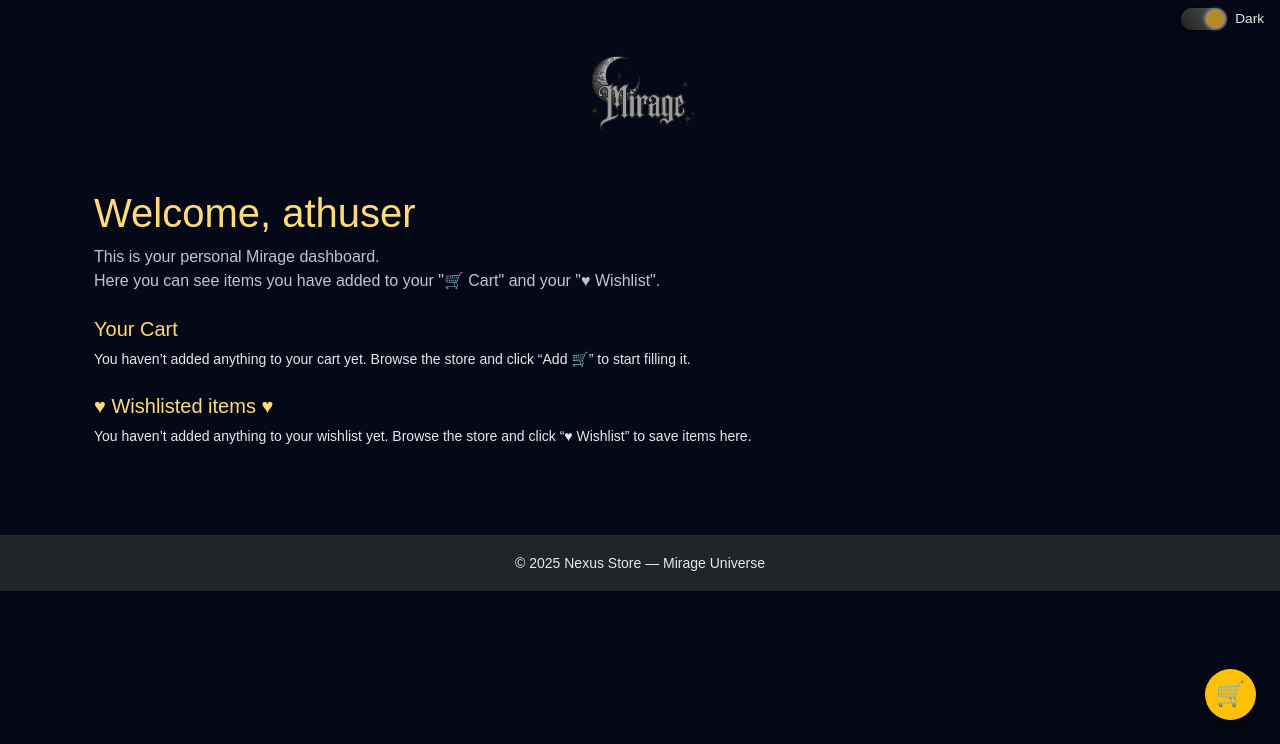
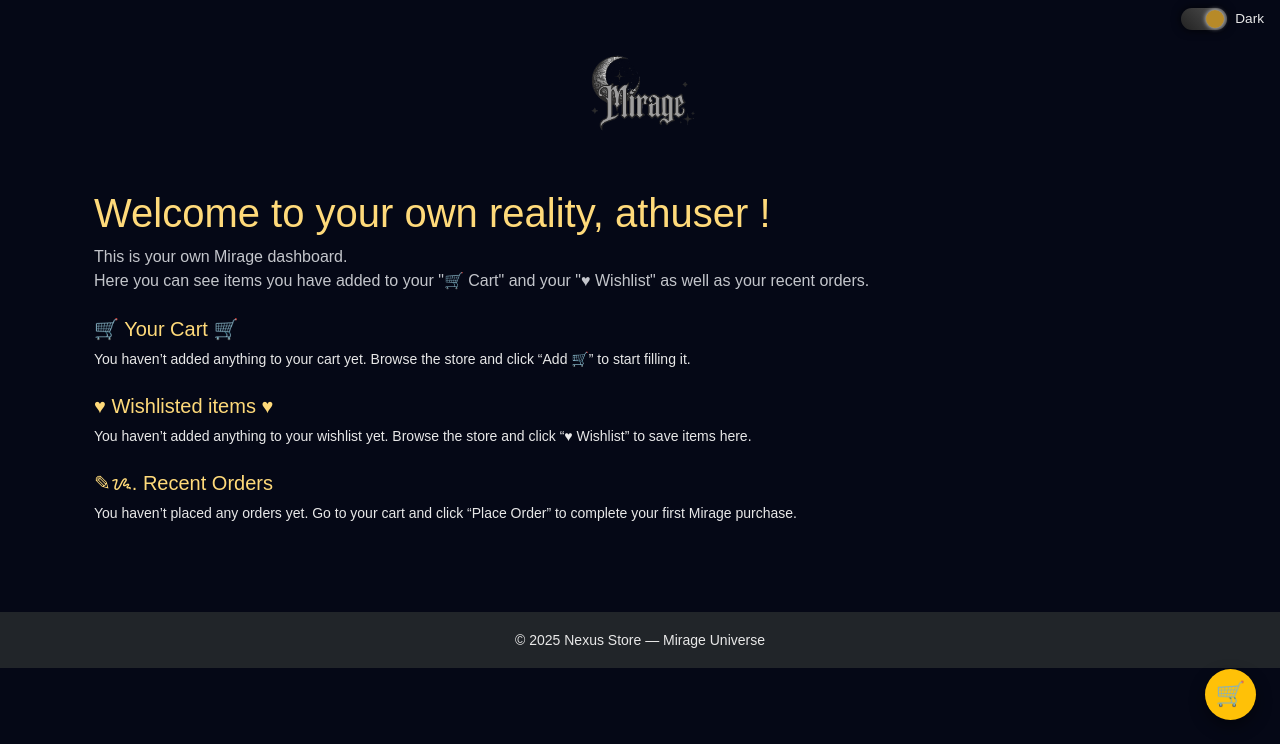
Before and after one commit to athina-xy/Mirage-Final-Django, a Django app: page /accounts/dashboard/ in a window 1280 px wide. Shown: the part 56-800 px from the top of the page. Run offline with Django 5.2, Linux system fonts and the light colour scheme; a user stored in the database is signed in; data comes from the database, SQL or seed files in the repository; both versions use the stored data as it was after the commit.

Commit message:
added recent orders & some small tweaks

```diff
--- a/mirage_project/accounts/templates/accounts/dashboard.html
+++ b/mirage_project/accounts/templates/accounts/dashboard.html
@@ -4,14 +4,14 @@
 
 {% block content %}
 <div class="container py-4">
-    <h1 class="page-title">Welcome, {{ request.user.username }}</h1>
+    <h1 class="page-title">Welcome to your own reality, {{ request.user.username }} !</h1>
     <p class="page-subtitle">
-        This is your personal Mirage dashboard. <br>
-        Here you can see items you have added to your "🛒 Cart" and your "♥ Wishlist".
+        This is your own Mirage dashboard. <br>
+        Here you can see items you have added to your "🛒 Cart" and your "♥ Wishlist" as well as your recent orders.
     </p>
 
     {# cart #}
-    <h2 class="h5 mt-4">Your Cart</h2>
+    <h2 class="h5 mt-4">🛒 Your Cart 🛒</h2>
 
     {% if cart_items %}
         <div class="table-responsive mt-2 mb-3">
@@ -83,5 +83,32 @@
             Browse the store and click “♥ Wishlist” to save items here.
         </p>
     {% endif %}
+
+    {# Recent Orders section #}
+    <h2 class="h5 mt-4">✎ᝰ. Recent Orders</h2>
+
+    {% if orders %}
+        <ul class="list-group mt-2">
+            {% for order in orders %}
+                <li class="list-group-item d-flex justify-content-between align-items-center">
+                    <div>
+                        <strong>Order #{{ order.id }}</strong><br>
+                        <small class="text-muted">
+                            {{ order.created_at|date:"Y-m-d H:i" }}
+                        </small>
+                    </div>
+                    <span class="badge bg-secondary">
+                        €{{ order.total_price }}
+                    </span>
+                </li>
+            {% endfor %}
+        </ul>
+    {% else %}
+        <p class="small mt-2">
+            You haven’t placed any orders yet.
+            Go to your cart and click “Place Order” to complete your first Mirage purchase.
+        </p>
+    {% endif %}
+
 </div>
 {% endblock %}
--- a/mirage_project/accounts/views.py
+++ b/mirage_project/accounts/views.py
@@ -6,7 +6,7 @@ from django.contrib.auth.decorators import login_required
 from django.contrib import messages
 
 from .forms import UserRegisterForm, UserProfileForm
-from core.models import WishlistItem, Item
+from core.models import WishlistItem, Item, Order
 
 
 def register_view(request):
@@ -70,34 +70,42 @@ def dashboard_view(request):
     )
 
     # Cart from session
-    cart_session = request.session.get("cart", {})
+    cart = request.session.get("cart", {})
     cart_items = []
     cart_total = Decimal("0.00")
-    cart_count = 0
 
-    if isinstance(cart_session, dict) and cart_session:
-        item_ids = [int(pk) for pk in cart_session.keys()]
+    if cart:
+        item_ids = [int(pk) for pk in cart.keys()]
         items = Item.objects.filter(id__in=item_ids)
 
         for item in items:
-            quantity = cart_session.get(str(item.id), 0)
-            if quantity <= 0:
+            qty = cart.get(str(item.id), 0)
+            if qty <= 0:
                 continue
-            line_total = item.price * quantity
+
+            line_total = item.price * qty
             cart_total += line_total
-            cart_count += quantity
+
             cart_items.append(
                 {
                     "item": item,
-                    "quantity": quantity,
+                    "quantity": qty,
                     "line_total": line_total,
                 }
             )
+    # Recent 5 orders
+    orders = (
+        Order.objects.filter(user=request.user)
+        .order_by("-created_at")[:5]
+    )
 
-    context = {
-        "wishlist_items": wishlist_items,
-        "cart_items": cart_items,
-        "cart_total": cart_total,
-        "cart_count": cart_count,   # also used by floating button
-    }
-    return render(request, "accounts/dashboard.html", context)
+    return render(
+        request,
+        "accounts/dashboard.html",
+        {
+            "wishlist_items": wishlist_items,
+            "cart_items": cart_items,
+            "cart_total": cart_total,
+            "orders": orders,
+        },
+    )
```
Also changed, not shown: mirage_project/db.sqlite3.
